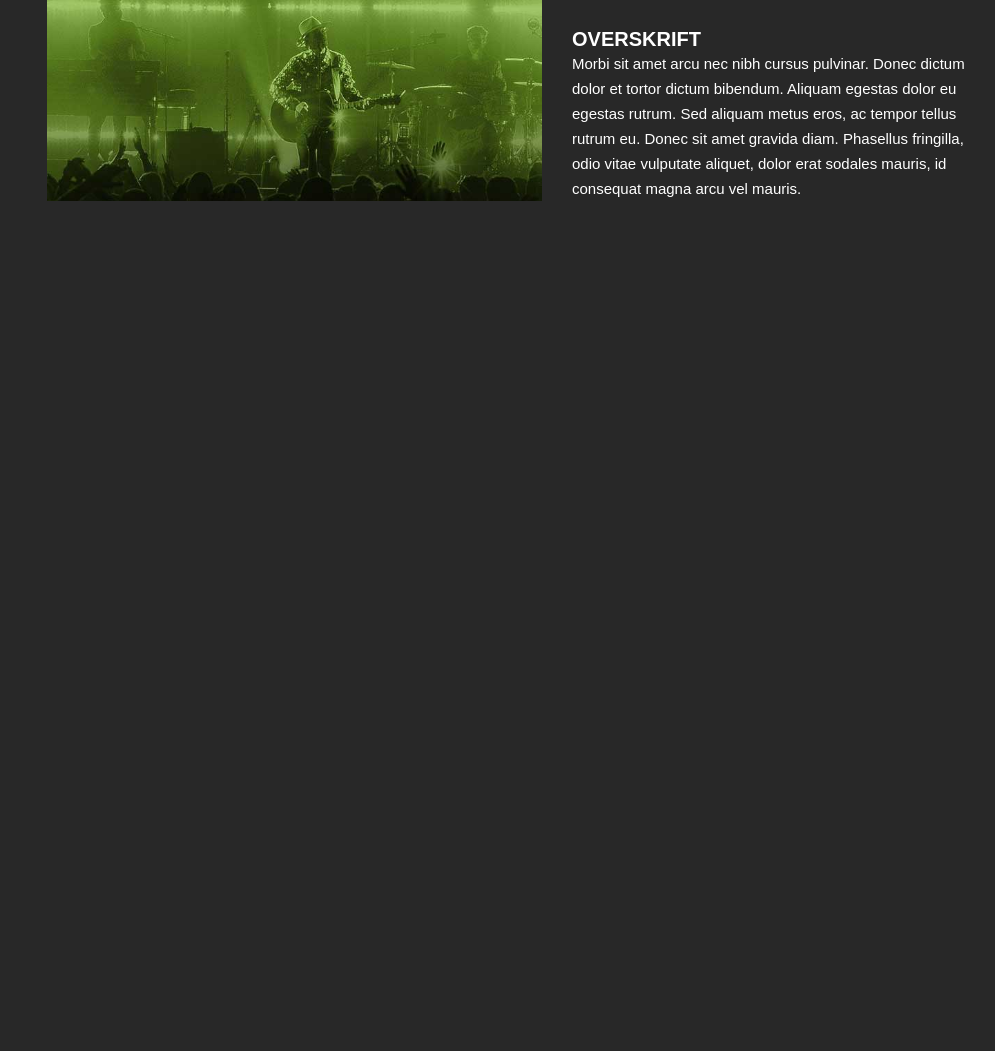
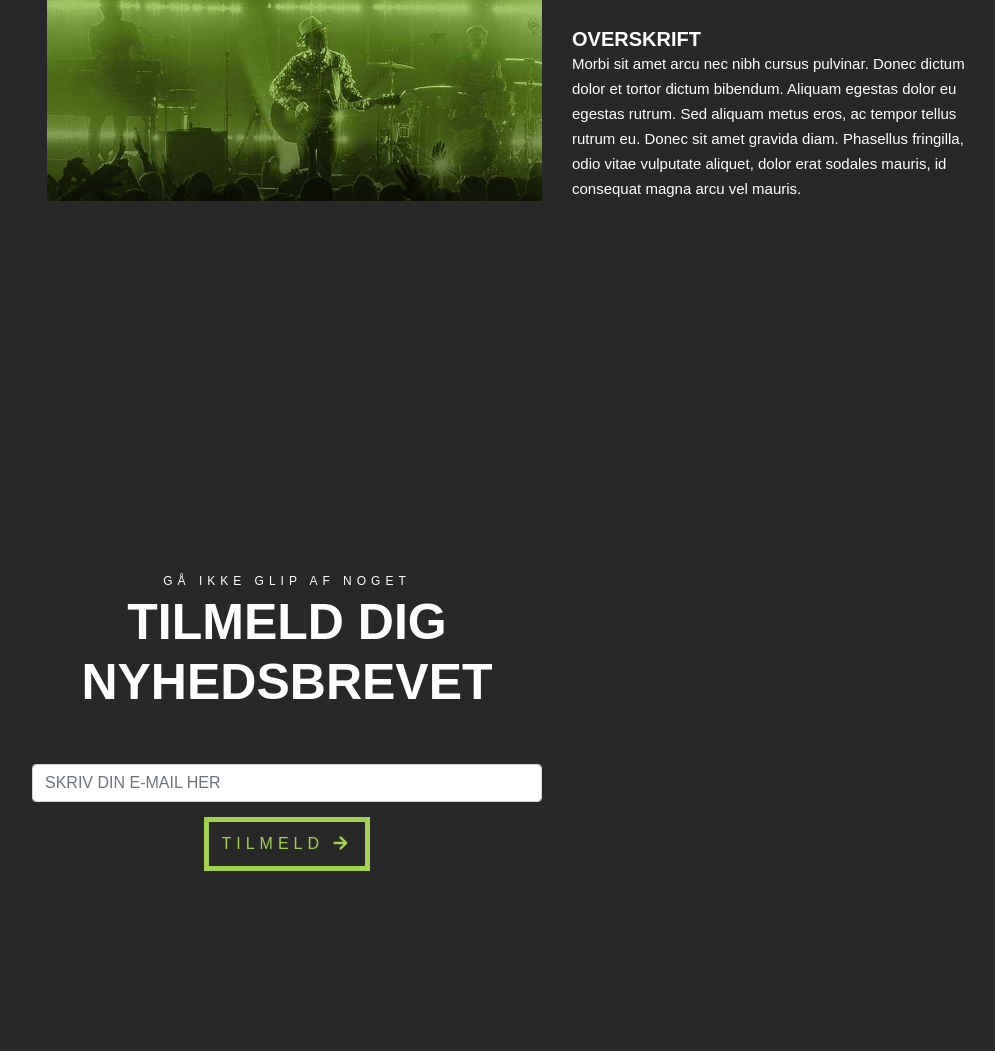
Before and after one commit to amal3983/RENEW, a plain HTML site: page index.html in a window 1280 px wide. Shown: the part 2277-3328 px from the top of the page, without its empty margins (83-1078 px from the left). Before the commit the page ends 2568 px from the top, so only its background shows below. Drawn offline with nearby package versions, Linux system fonts and the light colour scheme; a web font is replaced by a local one.

Commit message:
Nyhedsbrev med email form tilføjet.

```diff
--- a/index.html
+++ b/index.html
@@ -186,7 +186,30 @@ Sætter kode op pænt automatisk!
 
 
 <!-- AMALIES STYKKE SLUT -->
+<!-- SEAN STYKKE START -->
 
+<!--NYHEDSBREV -->
+<div class="nyhed_bg">
+    <div class="skraa_graa_v"></div>
+
+    <div class="container text-center text-md-center px-0 px-md-4">
+        <div class="row">
+            <div class="col-12 col-md-7 col-lg-6 py-0 py-lg-4 my-5">
+                <small class="spacing">GÅ IKKE GLIP AF NOGET</small>
+                <h1 class="mb-3">TILMELD DIG NYHEDSBREVET</h1>
+                <div class="form-input">
+                    <label for="email"></label>
+                    <input id="email" class="form-control mb-2 border-1" type="text" placeholder="SKRIV DIN E-MAIL HER">
+                </div>
+
+                <a class="btn btn-outline-secondary mb-4" href="#" role="button">TILMELD
+                    <i class="fas fa-arrow-right"></i></a>
+            </div>
+        </div>
+    </div>
+</div>
+
+<!-- SEAN STYKKE SLUT -->
 
 <script src="https://ajax.googleapis.com/ajax/libs/jquery/3.5.1/jquery.min.js"></script>
 <script src="node_modules/bootstrap/dist/js/bootstrap.bundle.min.js"></script>
```
